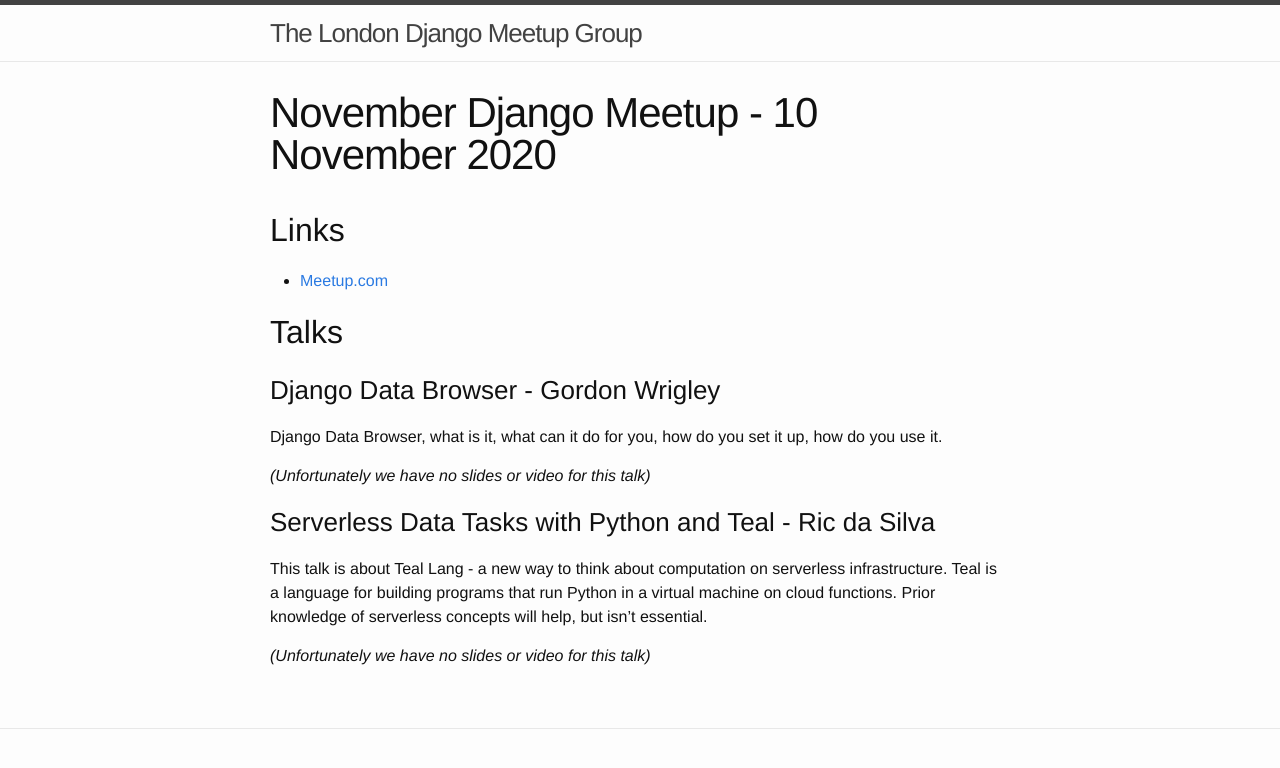
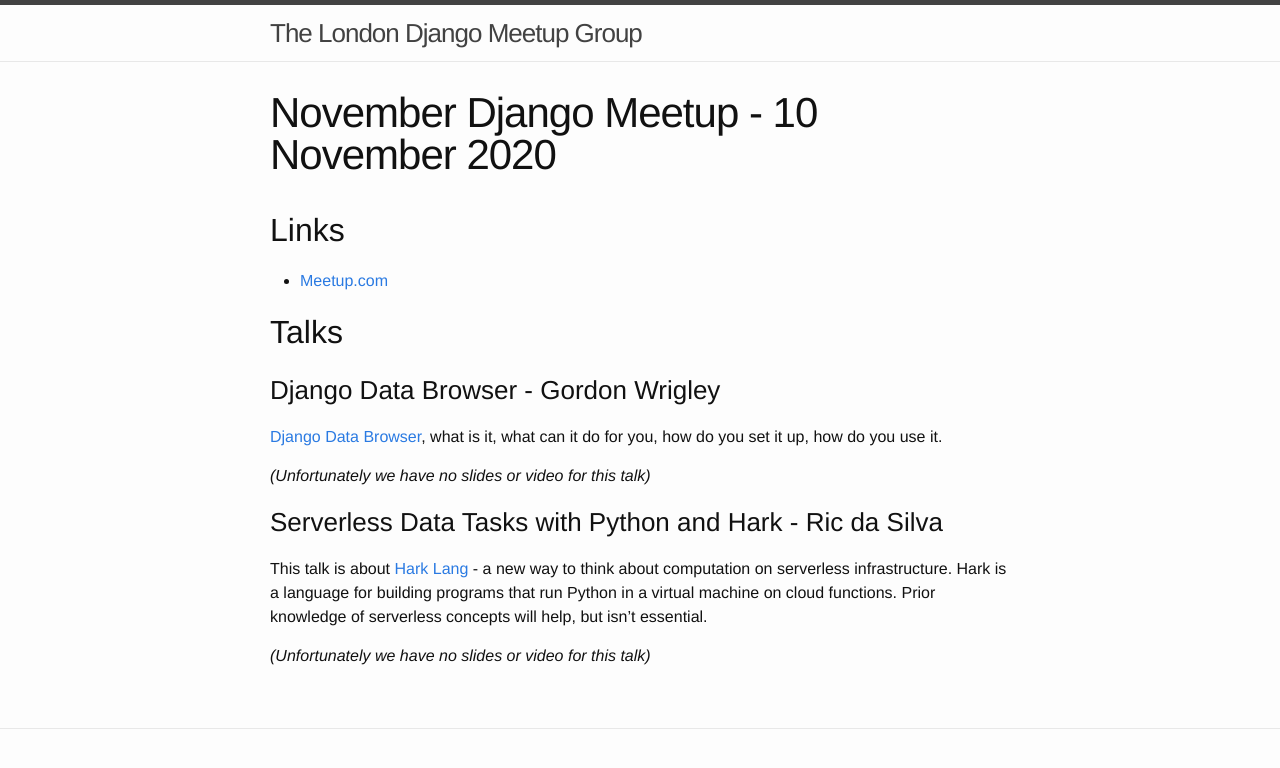
Before and after one commit to djangolondon/djangolondon.github.io, a Jekyll site: the page built from _meetups/2020-11-10.md, in a window 1280 px wide. Shown: the top 768 px of the page. Built offline with Jekyll 4.4.1, drawn with Linux system fonts in a browser that asks for light colours.

Commit message:
Add links for november meetup

```diff
--- a/_meetups/2020-11-10.md
+++ b/_meetups/2020-11-10.md
@@ -7,9 +7,9 @@
 talks:
 - title: Django Data Browser
   speaker: Gordon Wrigley
-  description: Django Data Browser, what is it, what can it do for you, how do you set it up, how do you use it.
+  description: "[Django Data Browser](https://pypi.org/project/django-data-browser/), what is it, what can it do for you, how do you set it up, how do you use it."
 
-- title: Serverless Data Tasks with Python and Teal
+- title: Serverless Data Tasks with Python and Hark
   speaker: Ric da Silva
-  description: This talk is about Teal Lang - a new way to think about computation on serverless infrastructure. Teal is a language for building programs that run Python in a virtual machine on cloud functions. Prior knowledge of serverless concepts will help, but isn't essential.
+  description: This talk is about [Hark Lang](https://github.com/condense9/hark-lang) - a new way to think about computation on serverless infrastructure. Hark is a language for building programs that run Python in a virtual machine on cloud functions. Prior knowledge of serverless concepts will help, but isn't essential.
 ---
```
